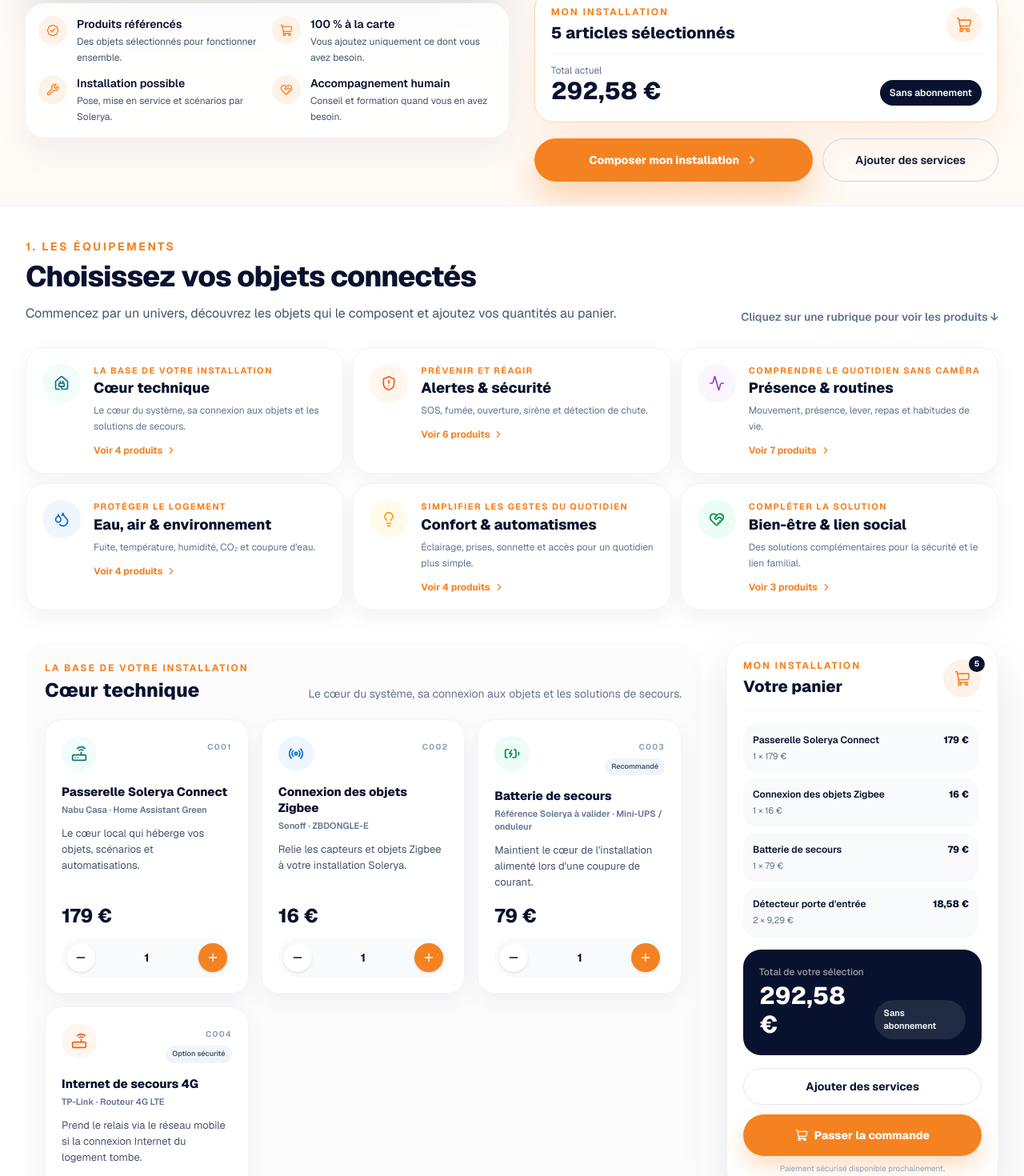
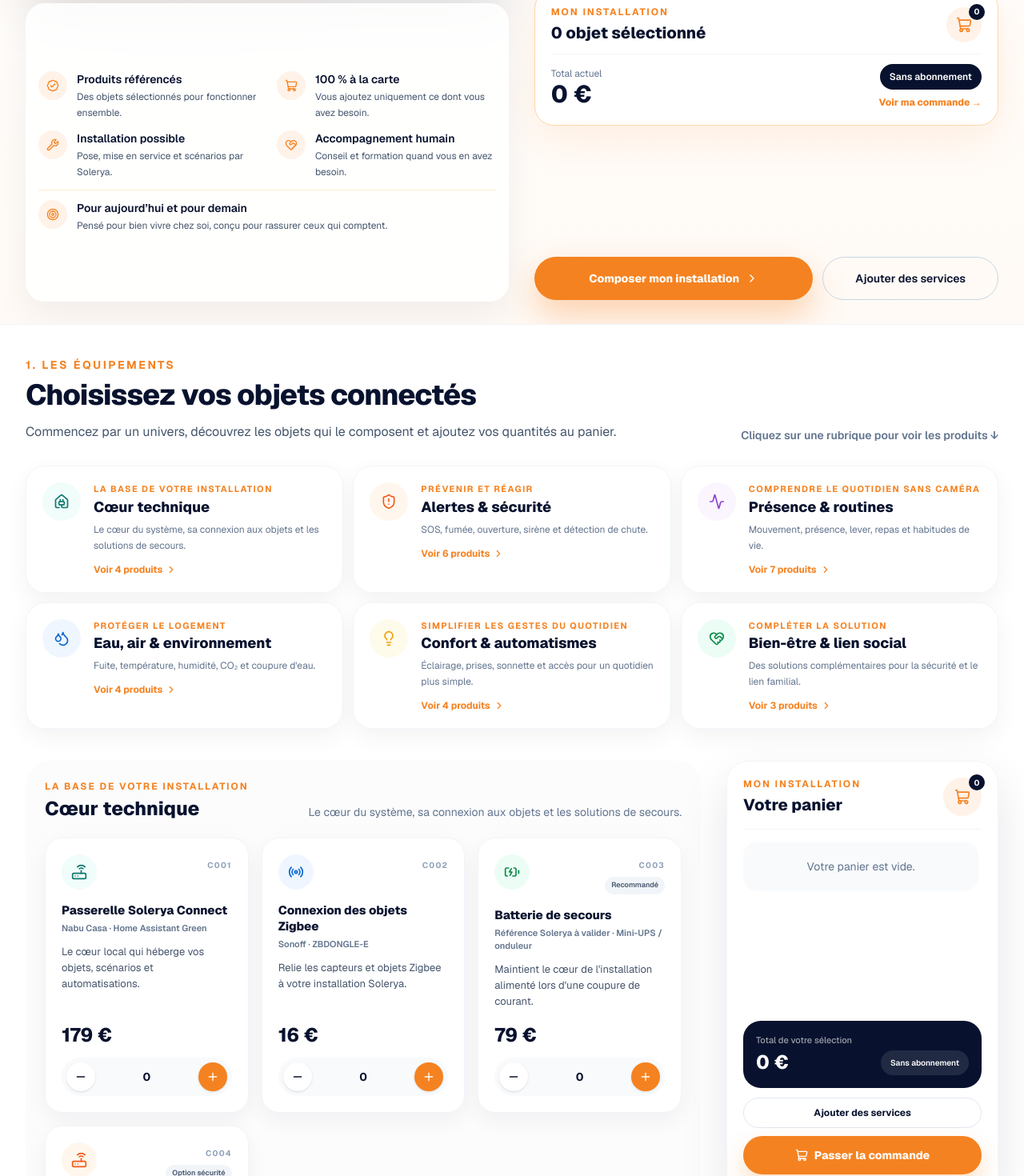
Before and after one commit to julien7paris/solerya, a Next.js app: page / in a window 1280 px wide. Shown: the part 440-1910 px from the top of the page at 80% size. Built offline with nearby package versions, Linux system fonts and the light colour scheme.

Commit message:
Nouvelle landing page Solerya à la carte

```diff
--- a/app/page.tsx
+++ b/app/page.tsx
@@ -30,6 +30,7 @@ import {
   ShoppingCart,
   Siren,
   Sparkles,
+  Target,
   ThermometerSun,
   Video,
   Watch,
@@ -67,6 +68,7 @@ const highlights: Array<[LucideIcon, string, string]> = [
   [ShoppingCart, "100 % à la carte", "Vous ajoutez uniquement ce dont vous avez besoin."],
   [Wrench, "Installation possible", "Pose, mise en service et scénarios par Solerya."],
   [HeartHandshake, "Accompagnement humain", "Conseil et formation quand vous en avez besoin."],
+  [Target, "Pour aujourd’hui et pour demain", "Pensé pour bien vivre chez soi, conçu pour rassurer ceux qui comptent."],
 ];
 
 const products: Product[] = [
@@ -298,12 +300,7 @@ function slugify(value: string) {
 }
 
 export default function SoleryaLandingPage() {
-  const [cart, setCart] = useState<Record<string, number>>({
-    "ha-green": 1,
-    "zigbee-dongle": 1,
-    "backup-power": 1,
-    "entry-door": 2,
-  });
+  const [cart, setCart] = useState<Record<string, number>>({});
 
   const purchasableProducts = products.filter((product) => product.price !== null);
   const allPurchasableItems = [...purchasableProducts, ...services];
@@ -313,7 +310,9 @@ export default function SoleryaLandingPage() {
     [cart, allPurchasableItems],
   );
 
-  const itemCount = useMemo(() => Object.values(cart).reduce((sum, qty) => sum + qty, 0), [cart]);
+  const itemCount = useMemo(() => Object.values(cart).reduce<number>((sum, qty) => sum + qty, 0), [cart]);
+  const productCount = useMemo(() => purchasableProducts.reduce((sum, item) => sum + (cart[item.id] ?? 0), 0), [cart, purchasableProducts]);
+  const serviceCount = useMemo(() => services.reduce((sum, item) => sum + (cart[item.id] ?? 0), 0), [cart]);
   const selectedItems = useMemo(() => allPurchasableItems.filter((item) => (cart[item.id] ?? 0) > 0), [cart, allPurchasableItems]);
 
   function updateItem(id: string, delta: number) {
@@ -344,7 +343,7 @@ export default function SoleryaLandingPage() {
 
       {/* HERO compact : toute l'action principale doit rester visible sans scroller */}
       <section className="relative overflow-hidden bg-[radial-gradient(circle_at_18%_8%,#FFF1E6_0%,transparent_30%),linear-gradient(to_bottom,#ffffff,#fffaf5)]">
-        <div className="mx-auto grid max-w-7xl items-stretch gap-8 px-6 pb-6 pt-3 lg:grid-cols-[1.02fr_0.98fr] lg:px-8 lg:pb-7 lg:pt-4">
+        <div className="mx-auto grid max-w-7xl items-stretch gap-8 px-6 pb-6 pt-3 lg:min-h-[748px] lg:grid-cols-[1.02fr_0.98fr] lg:px-8 lg:pb-7 lg:pt-4">
           <div className="flex flex-col">
             <div className="relative overflow-hidden rounded-[28px] shadow-[0_28px_70px_rgba(8,18,46,0.14)]">
               <video className="h-[285px] w-full object-cover lg:h-[315px]" src="/family-international.mp4" autoPlay muted loop playsInline />
@@ -352,13 +351,18 @@ export default function SoleryaLandingPage() {
               <div className="absolute bottom-4 left-4 rounded-full bg-black/60 px-5 py-2.5 text-sm font-semibold text-white backdrop-blur">Découvrir Solerya</div>
             </div>
 
-            <div className="mt-4 grid gap-3 rounded-[24px] bg-white/85 p-4 shadow-[0_16px_45px_rgba(8,18,46,0.06)] backdrop-blur sm:grid-cols-2">
-              {highlights.map(([Icon, title, text]) => (
-                <div key={title} className="flex gap-3">
-                  <div className="flex h-9 w-9 shrink-0 items-center justify-center rounded-full bg-[#FFF2E8] text-[#F58220]"><Icon className="h-4 w-4" /></div>
-                  <div><p className="text-sm font-semibold">{title}</p><p className="mt-0.5 text-xs leading-5 text-slate-600">{text}</p></div>
-                </div>
-              ))}
+            <div className="mt-4 flex-1 rounded-[24px] bg-white/85 p-4 shadow-[0_16px_45px_rgba(8,18,46,0.06)] backdrop-blur">
+              <div className="grid h-full content-center gap-x-6 gap-y-3 sm:grid-cols-2">
+                {highlights.map(([Icon, title, text], index) => (
+                  <div key={title} className={`flex gap-3 ${index === highlights.length - 1 ? "sm:col-span-2 sm:border-t sm:border-orange-100 sm:pt-3" : ""}`}>
+                    <div className="flex h-9 w-9 shrink-0 items-center justify-center rounded-full bg-[#FFF2E8] text-[#F58220]"><Icon className="h-4 w-4" /></div>
+                    <div>
+                      <p className="text-sm font-semibold">{title}</p>
+                      <p className="mt-0.5 text-xs leading-5 text-slate-600">{text}</p>
+                    </div>
+                  </div>
+                ))}
+              </div>
             </div>
           </div>
 
@@ -378,17 +382,24 @@ export default function SoleryaLandingPage() {
               <div className="flex items-center justify-between gap-4">
                 <div>
                   <p className="text-xs font-bold uppercase tracking-[0.16em] text-[#F58220]">Mon installation</p>
-                  <p className="mt-1 text-xl font-extrabold">{itemCount} article{itemCount > 1 ? "s" : ""} sélectionné{itemCount > 1 ? "s" : ""}</p>
+                  <p className="mt-1 text-xl font-extrabold">{productCount} objet{productCount > 1 ? "s" : ""} sélectionné{productCount > 1 ? "s" : ""}</p>
+                  {serviceCount > 0 && <p className="mt-1 text-xs font-medium text-slate-500">+ {serviceCount} service{serviceCount > 1 ? "s" : ""}</p>}
                 </div>
-                <div className="flex h-11 w-11 items-center justify-center rounded-full bg-[#FFF2E8] text-[#F58220]"><ShoppingCart className="h-5 w-5" /></div>
+                <Link href="/commande" className="relative flex h-11 w-11 items-center justify-center rounded-full bg-[#FFF2E8] text-[#F58220] transition hover:scale-105" aria-label="Voir le résumé de la commande">
+                  <ShoppingCart className="h-5 w-5" />
+                  <span className="absolute -right-1 -top-1 flex h-5 min-w-5 items-center justify-center rounded-full bg-[#08122E] px-1 text-[10px] font-bold text-white">{productCount}</span>
+                </Link>
               </div>
               <div className="mt-3 flex items-end justify-between gap-4 border-t border-slate-100 pt-3">
                 <div><p className="text-xs text-slate-500">Total actuel</p><p className="text-3xl font-extrabold">{formatPrice(total)} €</p></div>
-                <span className="rounded-full bg-[#08122E] px-3 py-2 text-xs font-semibold text-white">Sans abonnement</span>
+                <div className="flex flex-col items-end gap-2">
+                  <span className="rounded-full bg-[#08122E] px-3 py-2 text-xs font-semibold text-white">Sans abonnement</span>
+                  <Link href="/commande" className="text-xs font-extrabold text-[#F58220] hover:underline">Voir ma commande →</Link>
+                </div>
               </div>
             </div>
 
-            <div className="mt-5 grid gap-3 sm:grid-cols-[1.35fr_0.85fr]">
+            <div className="mt-auto grid gap-3 pt-5 sm:grid-cols-[1.35fr_0.85fr]">
               <button
                 type="button"
                 onClick={() => scrollTo("boutique")}
@@ -494,24 +505,25 @@ export default function SoleryaLandingPage() {
             })}
           </div>
 
-          <aside className="h-fit xl:sticky xl:top-[108px]">
-            <div className="rounded-[28px] border border-slate-100 bg-white p-5 shadow-[0_24px_60px_rgba(8,18,46,0.10)]">
+          <aside className="h-fit xl:sticky xl:top-[96px]">
+            <div className="flex max-h-[calc(100vh-116px)] min-h-[560px] flex-col rounded-[28px] border border-slate-100 bg-white p-5 shadow-[0_24px_60px_rgba(8,18,46,0.10)]">
               <div className="flex items-center justify-between border-b border-slate-100 pb-4">
                 <div><p className="text-xs font-bold uppercase tracking-[0.16em] text-[#F58220]">Mon installation</p><h3 className="mt-1 text-xl font-extrabold">Votre panier</h3></div>
                 <div className="relative flex h-12 w-12 items-center justify-center rounded-full bg-[#FFF2E8] text-[#F58220]"><ShoppingCart className="h-5 w-5" /><span className="absolute -right-1 -top-1 flex h-5 min-w-5 items-center justify-center rounded-full bg-[#08122E] px-1 text-[10px] font-bold text-white">{itemCount}</span></div>
               </div>
-              <div className="mt-4 max-h-[340px] space-y-2 overflow-y-auto pr-1">
+              <div className="mt-4 min-h-0 flex-1 space-y-1.5 overflow-y-auto pr-1">
                 {selectedItems.length === 0 ? <div className="rounded-2xl bg-slate-50 px-4 py-5 text-center text-sm text-slate-500">Votre panier est vide.</div> : selectedItems.map((item) => (
-                  <div key={item.id} className="rounded-2xl bg-slate-50 px-3 py-3"><div className="flex items-start justify-between gap-3"><div><p className="text-xs font-semibold leading-4">{item.name}</p><p className="mt-1 text-[11px] text-slate-500">{cart[item.id]} × {formatPrice(item.price as number)} €</p></div><p className="text-xs font-extrabold">{formatPrice((cart[item.id] ?? 0) * (item.price as number))} €</p></div></div>
+                  <div key={item.id} className="rounded-xl bg-slate-50 px-3 py-2"><div className="flex items-start justify-between gap-3"><div><p className="text-[11px] font-semibold leading-4">{item.name}</p><p className="mt-0.5 text-[10px] text-slate-500">{cart[item.id]} × {formatPrice(item.price as number)} €</p></div><p className="whitespace-nowrap text-[11px] font-extrabold">{formatPrice((cart[item.id] ?? 0) * (item.price as number))} €</p></div></div>
                 ))}
               </div>
-              <div className="mt-4 rounded-[22px] bg-[#08122E] p-5 text-white"><p className="text-xs font-medium text-white/60">Total de votre sélection</p><div className="mt-1 flex items-end justify-between gap-3"><p className="text-3xl font-extrabold">{formatPrice(total)} €</p><span className="rounded-full bg-white/10 px-3 py-2 text-[11px] font-semibold">Sans abonnement</span></div></div>
-
-              <button type="button" onClick={() => scrollTo("services")} className="mt-4 flex w-full items-center justify-center rounded-full border border-slate-200 px-5 py-3 text-sm font-bold transition hover:bg-slate-50">Ajouter des services</button>
-              <button type="button" onClick={() => alert("La page de paiement sera créée à l'étape suivante.")} className="mt-3 flex w-full items-center justify-center gap-2 rounded-full bg-[#F58220] px-5 py-4 text-sm font-extrabold text-white shadow-[0_14px_28px_rgba(245,130,32,0.25)] transition hover:bg-[#E36E08]">
-                <ShoppingCart className="h-4 w-4" /> Passer la commande
-              </button>
-              <p className="mt-2 text-center text-[10px] leading-4 text-slate-400">Paiement sécurisé disponible prochainement.</p>
+              <div className="shrink-0 bg-white pt-3">
+                <div className="rounded-[22px] bg-[#08122E] p-4 text-white"><p className="text-[11px] font-medium text-white/60">Total de votre sélection</p><div className="mt-1 flex items-end justify-between gap-3"><p className="text-2xl font-extrabold">{formatPrice(total)} €</p><span className="rounded-full bg-white/10 px-3 py-2 text-[10px] font-semibold">Sans abonnement</span></div></div>
+                <button type="button" onClick={() => scrollTo("services")} className="mt-3 flex w-full items-center justify-center rounded-full border border-slate-200 px-5 py-2.5 text-xs font-bold transition hover:bg-slate-50">Ajouter des services</button>
+                <Link href="/commande" className="mt-2.5 flex w-full items-center justify-center gap-2 rounded-full bg-[#F58220] px-5 py-3.5 text-sm font-extrabold text-white shadow-[0_14px_28px_rgba(245,130,32,0.25)] transition hover:bg-[#E36E08]">
+                  <ShoppingCart className="h-4 w-4" /> Passer la commande
+                </Link>
+                <p className="mt-1.5 text-center text-[10px] leading-4 text-slate-400">Vous pourrez vérifier votre panier avant le paiement.</p>
+              </div>
             </div>
           </aside>
         </div>
```
